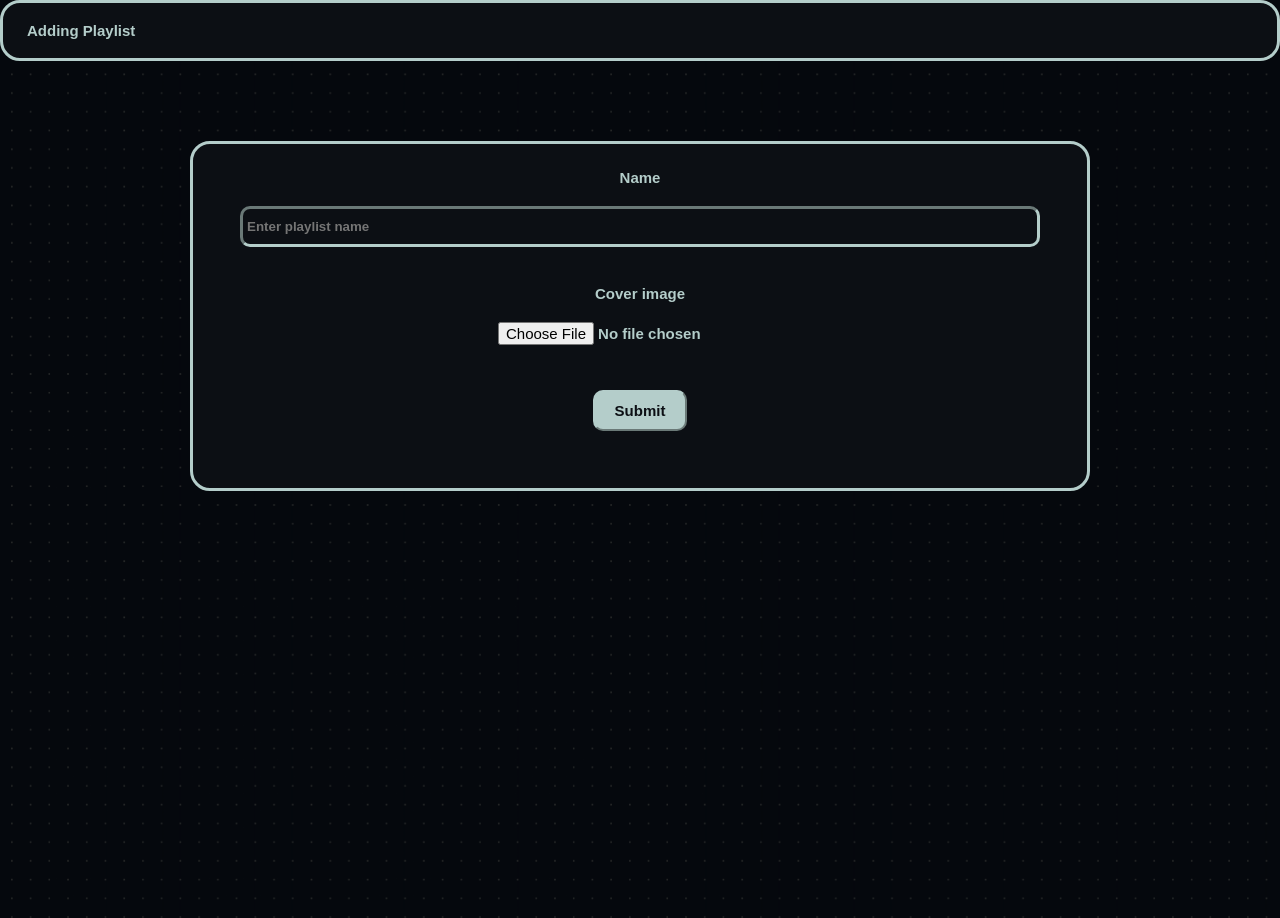
After one commit to Nitrolacs/django-music-player, a Django app: template templates/addPlaylist.html in a window 1280 px wide. The commit adds this page. Run offline with Django 3.2, Linux system fonts and the light colour scheme; the template is opened without the code that fills it, so the values that code supplies are empty.

Commit message:
Added a button to create a new playlist.

```diff
--- a/main/urls.py
+++ b/main/urls.py
@@ -7,5 +7,6 @@ urlpatterns = [
     path('', views.homepage, name='home_page'),
     path('add_song/', views.addSong, name="add_song"),
     path('delete_song/<comp_id>', views.delete_song, name='delete-song'),
+    path('add_playlist/', views.addPlaylist, name="add_playlist"),
     path('delete_plst/<pllst_id>', views.delete_pllst, name='delete-pllst')
 ]
--- /dev/null
+++ b/templates/addPlaylist.html
@@ -0,0 +1,51 @@
+{% load static %}
+<!doctype html>
+<html lang="en">
+<head>
+    <meta charset="UTF-8">
+    <meta name="viewport"
+          content="width=device-width, user-scalable=no, initial-scale=1.0, maximum-scale=1.0, minimum-scale=1.0">
+    <meta http-equiv="X-UA-Compatible" content="ie=edge">
+    <title>Django Music Player Add Playlist</title>
+    <link rel="stylesheet" href=" {% static 'main/css/style.css' %} ">
+    <link rel="icon" type="image/png" href= "{% static 'main/media/favicon.ico' %}">
+</head>
+<body>
+<header>
+    <div class="header_logo">
+        Adding Playlist
+    </div>
+</header>
+
+
+<form class="add-form" style="height: 350px; margin-bottom: 379px"   method="post" enctype= multipart/form-data>
+    {% csrf_token %}
+
+    <label for="id_name" class="label_playlist" style="margin-top: 25px">
+        Name
+    </label>
+    <input type="text" name="name" id="id_name" maxlength="500" required="" placeholder="Enter playlist name" class="text_input"><br>
+
+    <label for="id_cover_image" class="label_playlist">
+        Cover image
+    </label>
+    <input type='file' accept="image/*" name="cover_image" class="select" onchange="showname('image')" id="id_cover_image" required />
+
+    <button type="submit" class="btn_submit">Submit</button>
+</form>
+
+<script>
+    function showname (type) {
+    if(type=='audio'){
+        var name = document.getElementById('id_audio_file');
+    }else{
+        var name = document.getElementById('id_cover_image');
+    }
+    const file_name= name.files.item(0).name
+    document.querySelector(`.details-${type}`).textContent=`${file_name}`
+    }
+</script>
+
+</body>
+
+</html>
--- a/templates/base.html
+++ b/templates/base.html
@@ -89,7 +89,7 @@
 
 
         <a href="/add_song">
-            <div class="add_song"><img src="{% static 'main/media/plus.svg' %}" alt="prev"></div>
+            <div class="add_song"><img src="{% static 'main/media/plus.svg' %}" alt="add_song"></div>
         </a>
 
     </ul>
@@ -127,7 +127,7 @@
 
         {% endfor %}
 
-        <a href="/add_song">
+        <a href="/add_playlist">
             <div class="add_plst"><img src="{% static 'main/media/plus.svg' %}" alt="prev"></div>
         </a>
 
```
Also changed, not shown: main/form.py (+7 -1 lines), main/views.py (+14 -1 lines), db.sqlite3.
